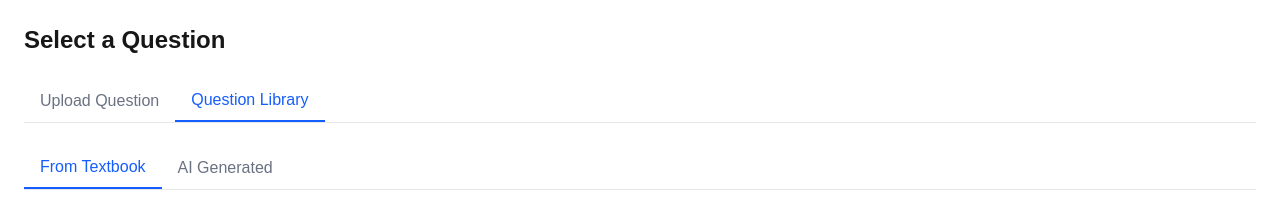
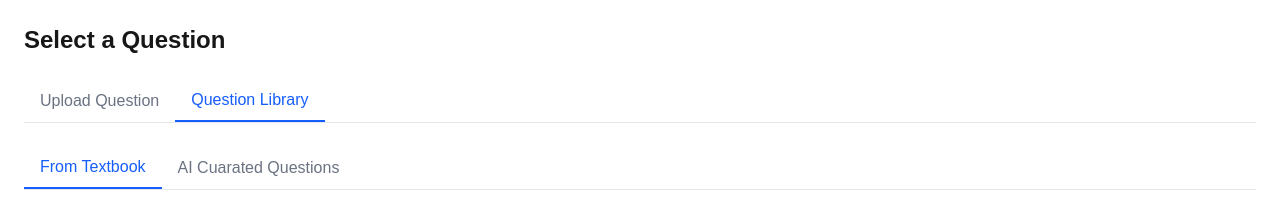
Before and after one commit to cmeraki/elemento-demo, a Next.js app: page / in a window 1280 px wide. Both pictures are taken after a click on the button "Question Library". Shown: the top 212 px of the page. Built offline with nearby package versions, Linux system fonts and the light colour scheme.

Commit message:
Headings

```diff
--- a/src/components/question/LibrarySelect.tsx
+++ b/src/components/question/LibrarySelect.tsx
@@ -174,7 +174,7 @@ const LibrarySelect = ({ onQuestionSelected }: LibrarySelectProps) => {
             }`}
             onClick={() => setSelectedTab('ai')}
           >
-            AI Generated
+            AI Cuarated Questions
           </button>
         </div>
       </div>
@@ -385,7 +385,7 @@ const LibrarySelect = ({ onQuestionSelected }: LibrarySelectProps) => {
               </div>
             ) : questions.length > 0 ? (
               <div className="space-y-4">
-                <h3 className="font-medium">AI Generated Questions</h3>
+                <h3 className="font-medium">Relevant Questions</h3>
                 {questions.map((question) => (
                   <button
                     key={question.id}
```
